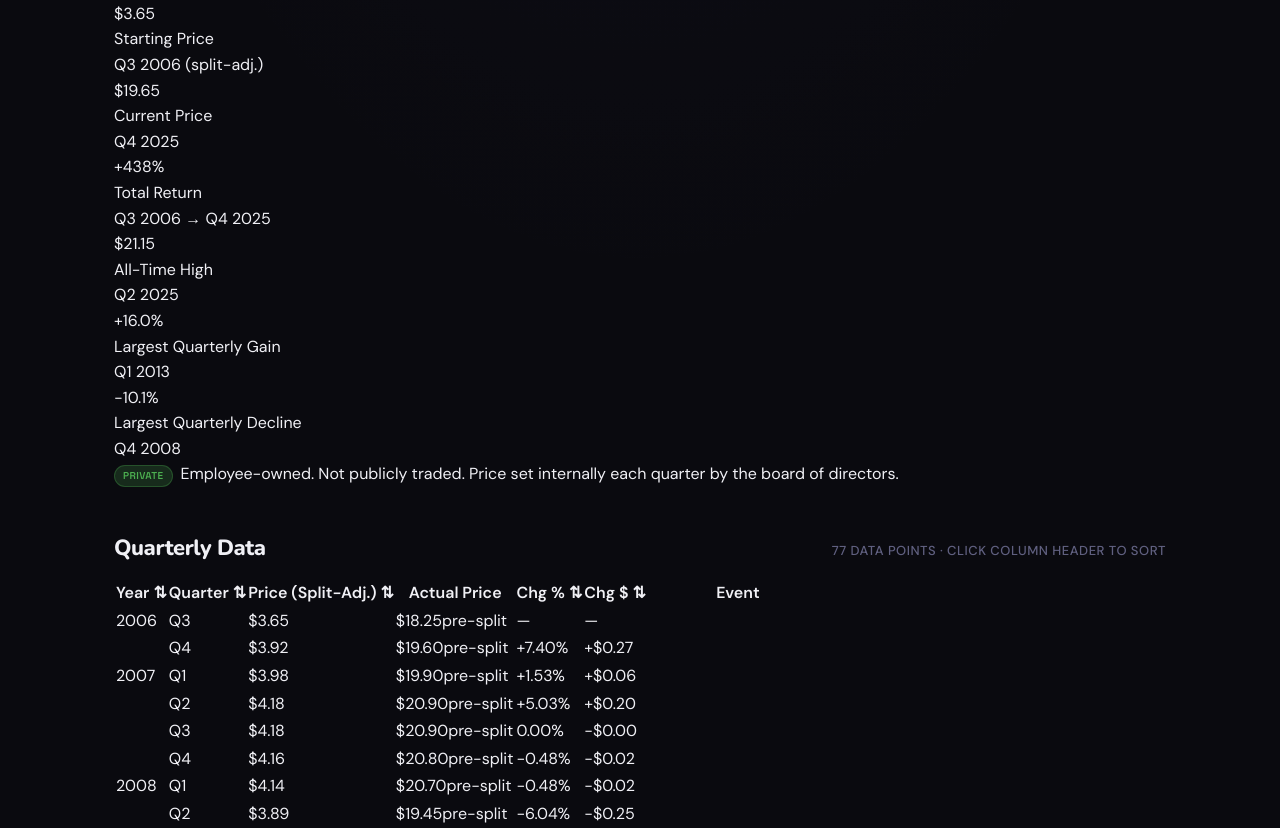
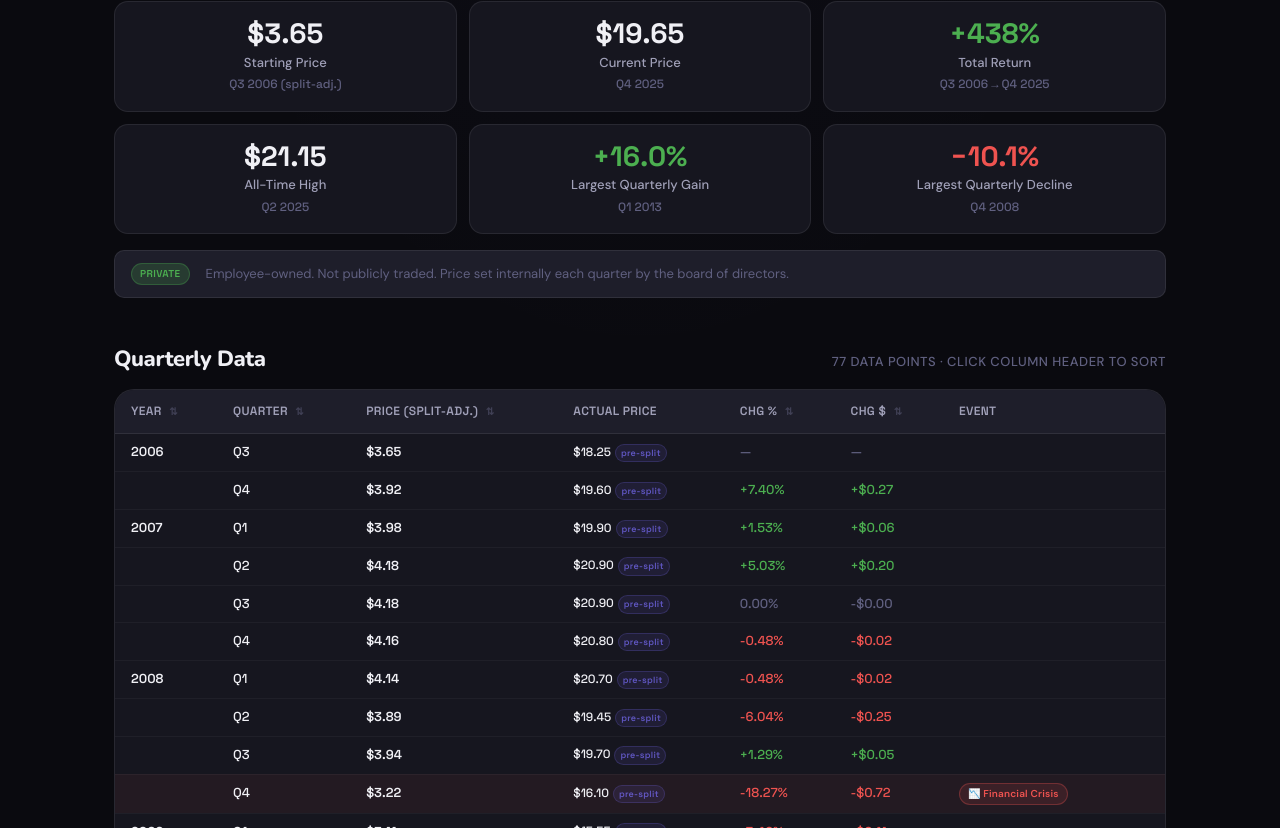
Before and after one commit to wesbenterprise/grocery-stock-comparison, a Next.js app: page /publix-history in a window 1280 px wide. Shown: the part 832-1660 px from the top of the page. Built offline with nearby package versions, Linux system fonts and the light colour scheme.

Commit message:
Add Complete Publix Stock Price History page

```diff
--- a/app/globals.css
+++ b/app/globals.css
@@ -973,3 +973,301 @@ h1, h2, h3, h4, h5, h6 {
   outline-offset: 3px;
   border-radius: var(--radius-sm);
 }
+
+/* ============================================================
+   PUBLIX HISTORY PAGE
+   ============================================================ */
+
+/* Nav links */
+.back-link {
+  font-family: var(--font-mono);
+  font-size: var(--text-sm);
+  font-weight: 600;
+  color: var(--color-text-secondary);
+  text-decoration: none;
+  padding: var(--space-1) var(--space-2);
+  border-radius: var(--radius-sm);
+  transition: color var(--transition-fast);
+}
+.back-link:hover { color: var(--color-text); }
+
+.back-to-compare-btn {
+  display: inline-flex;
+  align-items: center;
+  font-family: var(--font-mono);
+  font-size: var(--text-sm);
+  font-weight: 600;
+  color: var(--color-publix);
+  text-decoration: none;
+  padding: var(--space-2) var(--space-4);
+  border: 1px solid rgba(76,175,80,0.3);
+  border-radius: var(--radius-full);
+  background: var(--color-publix-glow);
+  transition: all var(--transition-fast);
+}
+.back-to-compare-btn:hover {
+  background: rgba(76,175,80,0.18);
+  border-color: rgba(76,175,80,0.5);
+}
+
+/* History nav link on main page */
+.publix-history-link {
+  display: inline-flex;
+  align-items: center;
+  gap: var(--space-1);
+  font-family: var(--font-mono);
+  font-size: var(--text-sm);
+  font-weight: 600;
+  color: var(--color-publix);
+  text-decoration: none;
+  transition: color var(--transition-fast);
+}
+.publix-history-link:hover { color: #66bb6a; }
+
+/* Key stats banner */
+.stats-banner {
+  display: grid;
+  grid-template-columns: repeat(3, 1fr);
+  gap: var(--space-3);
+  margin-bottom: var(--space-4);
+}
+
+.stat-card {
+  background: var(--color-bg-card);
+  border: 1px solid var(--color-border);
+  border-radius: var(--radius-lg);
+  padding: var(--space-4);
+  text-align: center;
+  transition: border-color var(--transition-fast);
+}
+.stat-card:hover { border-color: var(--color-border-hover); }
+
+.stat-value {
+  font-family: var(--font-mono);
+  font-size: var(--text-2xl);
+  font-weight: 700;
+  color: var(--color-text);
+  line-height: 1.1;
+  margin-bottom: var(--space-1);
+}
+.stat-value.gain { color: var(--color-gain); }
+.stat-value.loss { color: var(--color-loss); }
+
+.stat-label {
+  font-family: var(--font-body);
+  font-size: var(--text-sm);
+  font-weight: 500;
+  color: var(--color-text-secondary);
+}
+
+.stat-sub {
+  font-family: var(--font-mono);
+  font-size: var(--text-xs);
+  color: var(--color-text-muted);
+  margin-top: 2px;
+}
+
+.employee-note {
+  display: flex;
+  align-items: center;
+  gap: var(--space-2);
+  font-family: var(--font-body);
+  font-size: var(--text-sm);
+  color: var(--color-text-muted);
+  padding: var(--space-3) var(--space-4);
+  background: var(--color-bg-elevated);
+  border: 1px solid var(--color-border);
+  border-radius: var(--radius-md);
+  flex-wrap: wrap;
+}
+
+/* Data table */
+.history-table-scroll {
+  overflow-x: auto;
+  background: var(--color-bg-card);
+  border: 1px solid var(--color-border);
+  border-radius: var(--radius-xl);
+  -webkit-overflow-scrolling: touch;
+}
+
+.history-table {
+  width: 100%;
+  min-width: 680px;
+  border-collapse: collapse;
+  font-family: var(--font-mono);
+  font-size: var(--text-sm);
+}
+
+.history-table thead tr {
+  background: var(--color-bg-elevated);
+  border-bottom: 1px solid var(--color-border);
+}
+
+.history-table th {
+  padding: var(--space-3) var(--space-4);
+  font-weight: 600;
+  color: var(--color-text-secondary);
+  text-align: left;
+  white-space: nowrap;
+  letter-spacing: 0.03em;
+  font-size: var(--text-xs);
+  text-transform: uppercase;
+}
+
+.sortable-th {
+  cursor: pointer;
+  user-select: none;
+  transition: color var(--transition-fast);
+}
+.sortable-th:hover { color: var(--color-text); }
+
+.sort-icon {
+  display: inline-block;
+  margin-left: 4px;
+  font-size: 10px;
+}
+.sort-none  { color: var(--color-text-dim); }
+.sort-active { color: var(--color-accent); }
+
+.history-table tbody tr {
+  border-bottom: 1px solid rgba(255,255,255,0.04);
+  transition: background var(--transition-fast);
+}
+.history-table tbody tr:last-child { border-bottom: none; }
+.history-table tbody tr:hover { background: var(--color-bg-elevated); }
+
+.history-table td {
+  padding: var(--space-2) var(--space-4);
+  color: var(--color-text);
+  white-space: nowrap;
+  vertical-align: middle;
+}
+
+.td-year    { color: var(--color-text-secondary); font-weight: 600; }
+.td-quarter { color: var(--color-text-muted); }
+.td-price   { font-weight: 600; }
+.td-actual  { color: var(--color-text-secondary); font-size: var(--text-xs); }
+.td-change.gain { color: var(--color-gain); }
+.td-change.loss { color: var(--color-loss); }
+.td-change.neutral { color: var(--color-text-muted); }
+.td-event   { padding-right: var(--space-4); }
+
+/* Year separator row */
+.year-separator {
+  border-top: 1px solid rgba(255,255,255,0.10) !important;
+}
+
+/* Row event highlights */
+.highlight-financial-crisis { background: rgba(239,83,80,0.06) !important; }
+.highlight-split            { background: rgba(124,111,255,0.08) !important; }
+.highlight-ath              { background: rgba(76,175,80,0.08) !important; }
+.highlight-decline-streak   { background: rgba(239,83,80,0.04) !important; }
+
+/* Event badges */
+.event-badge {
+  display: inline-flex;
+  align-items: center;
+  gap: 4px;
+  font-family: var(--font-body);
+  font-size: 10px;
+  font-weight: 600;
+  padding: 2px 8px;
+  border-radius: var(--radius-full);
+  white-space: nowrap;
+  letter-spacing: 0.02em;
+}
+
+.event-crisis  { color: var(--color-loss);   background: var(--color-loss-bg);  border: 1px solid rgba(239,83,80,0.3); }
+.event-split   { color: #b4aaff;             background: rgba(124,111,255,0.12); border: 1px solid rgba(124,111,255,0.3); }
+.event-ath     { color: var(--color-gain);   background: var(--color-gain-bg);  border: 1px solid rgba(76,175,80,0.3); }
+.event-decline { color: #ff8a65;             background: rgba(255,138,101,0.1); border: 1px solid rgba(255,138,101,0.3); }
+
+/* Pre-split price tag */
+.pre-split-tag {
+  display: inline-block;
+  margin-left: 4px;
+  font-size: 9px;
+  font-weight: 600;
+  color: rgba(124,111,255,0.7);
+  background: rgba(124,111,255,0.1);
+  border: 1px solid rgba(124,111,255,0.2);
+  border-radius: var(--radius-full);
+  padding: 1px 5px;
+  vertical-align: middle;
+  letter-spacing: 0.03em;
+}
+
+/* Split history table */
+.split-table-header {
+  display: grid;
+  grid-template-columns: 160px 120px 1fr 180px;
+  padding: var(--space-3) var(--space-4);
+  background: var(--color-bg-elevated);
+  border-bottom: 1px solid var(--color-border);
+  font-family: var(--font-mono);
+  font-size: var(--text-xs);
+  font-weight: 600;
+  color: var(--color-text-muted);
+  text-transform: uppercase;
+  letter-spacing: 0.04em;
+  border-radius: var(--radius-xl) var(--radius-xl) 0 0;
+}
+
+.split-table-row {
+  display: grid;
+  grid-template-columns: 160px 120px 1fr 180px;
+  padding: var(--space-3) var(--space-4);
+  border-bottom: 1px solid var(--color-border);
+  transition: background var(--transition-fast);
+}
+.split-table-row:last-child { border-bottom: none; }
+.split-table-row:hover { background: var(--color-bg-elevated); }
+
+.split-td {
+  font-family: var(--font-mono);
+  font-size: var(--text-sm);
+  font-weight: 600;
+  color: var(--color-text);
+  display: flex;
+  align-items: center;
+}
+
+.split-ratio {
+  color: #b4aaff;
+  font-size: var(--text-base);
+  letter-spacing: 0.02em;
+}
+
+/* ============================================================
+   RESPONSIVE — History Page
+   ============================================================ */
+@media (max-width: 900px) {
+  .stats-banner {
+    grid-template-columns: repeat(2, 1fr);
+  }
+  .split-table-header,
+  .split-table-row {
+    grid-template-columns: 140px 110px 1fr;
+  }
+  .split-table-header > *:last-child,
+  .split-table-row > *:last-child {
+    display: none;
+  }
+}
+
+@media (max-width: 640px) {
+  .stats-banner {
+    grid-template-columns: repeat(2, 1fr);
+    gap: var(--space-2);
+  }
+  .stat-value {
+    font-size: var(--text-xl);
+  }
+  .split-table-header,
+  .split-table-row {
+    grid-template-columns: 130px 100px 1fr;
+  }
+  .employee-note {
+    font-size: var(--text-xs);
+  }
+}
```
Also changed, not shown: app/page.js (+7 -0 lines).
